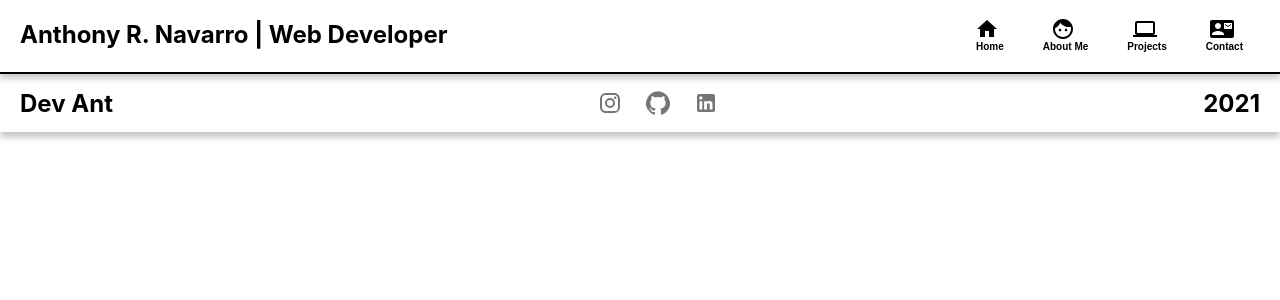
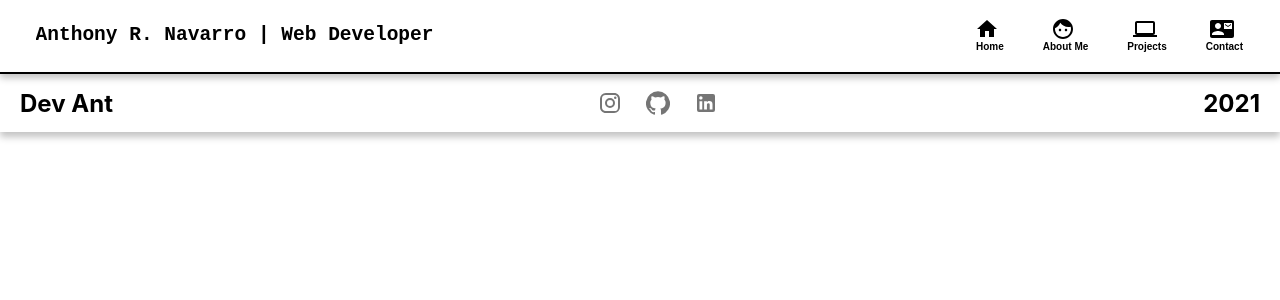
Before and after one commit to arn-foto/P33P, a React (Create React App) app: page / in a window 1280 px wide. Shown: the top 300 px of the page. Built offline with nearby package versions, Linux system fonts and the light colour scheme.

Commit message:
+ Added neat animation to Header

```diff
--- a/src/Js/App.js
+++ b/src/Js/App.js
@@ -25,6 +25,7 @@ function App() {
 						</Route>
 					</Switch>
 				</div>
+
 				<Footer />
 			</div>
 		</Router>
--- a/src/styles/App.css
+++ b/src/styles/App.css
@@ -13,3 +13,32 @@
 	display: flex;
 	/* height: 100vh; */
 }
+
+.header__left {
+	/*This part is important for centering*/
+	display: flex;
+	align-items: center;
+	justify-content: center;
+}
+
+.header__left {
+	width: 55ch;
+	animation: typing 3s steps(22), blink 0.5s step-end infinite alternate;
+	white-space: nowrap;
+	overflow: hidden;
+	border-right: 3px solid;
+	font-family: monospace;
+	font-size: 1em;
+}
+
+@keyframes typing {
+	from {
+		width: 0;
+	}
+}
+
+@keyframes blink {
+	50% {
+		border-color: transparent;
+	}
+}
--- a/src/styles/Header.css
+++ b/src/styles/Header.css
@@ -21,6 +21,13 @@
 	display: flex;
 	padding-left: 20px;
 	align-items: center;
+	width: 55ch;
+	animation: typing 2s steps(22), blink 0.5s step-end infinite alternate;
+	white-space: nowrap;
+	overflow: hidden;
+	border-right: 3px solid;
+	font-family: monospace;
+	font-size: 1em;
 }
 
 .header__middle {
@@ -39,3 +46,22 @@
 	display: flex;
 	background-color: white;
 }
+
+.header__left {
+	/*This part is important for centering*/
+	display: flex;
+	align-items: center;
+	justify-content: center;
+}
+
+@keyframes typing {
+	from {
+		width: 0;
+	}
+}
+
+@keyframes blink {
+	50% {
+		border-color: transparent;
+	}
+}
```
Also changed, not shown: 1 other file (tests, documents, lock files or other folders).
